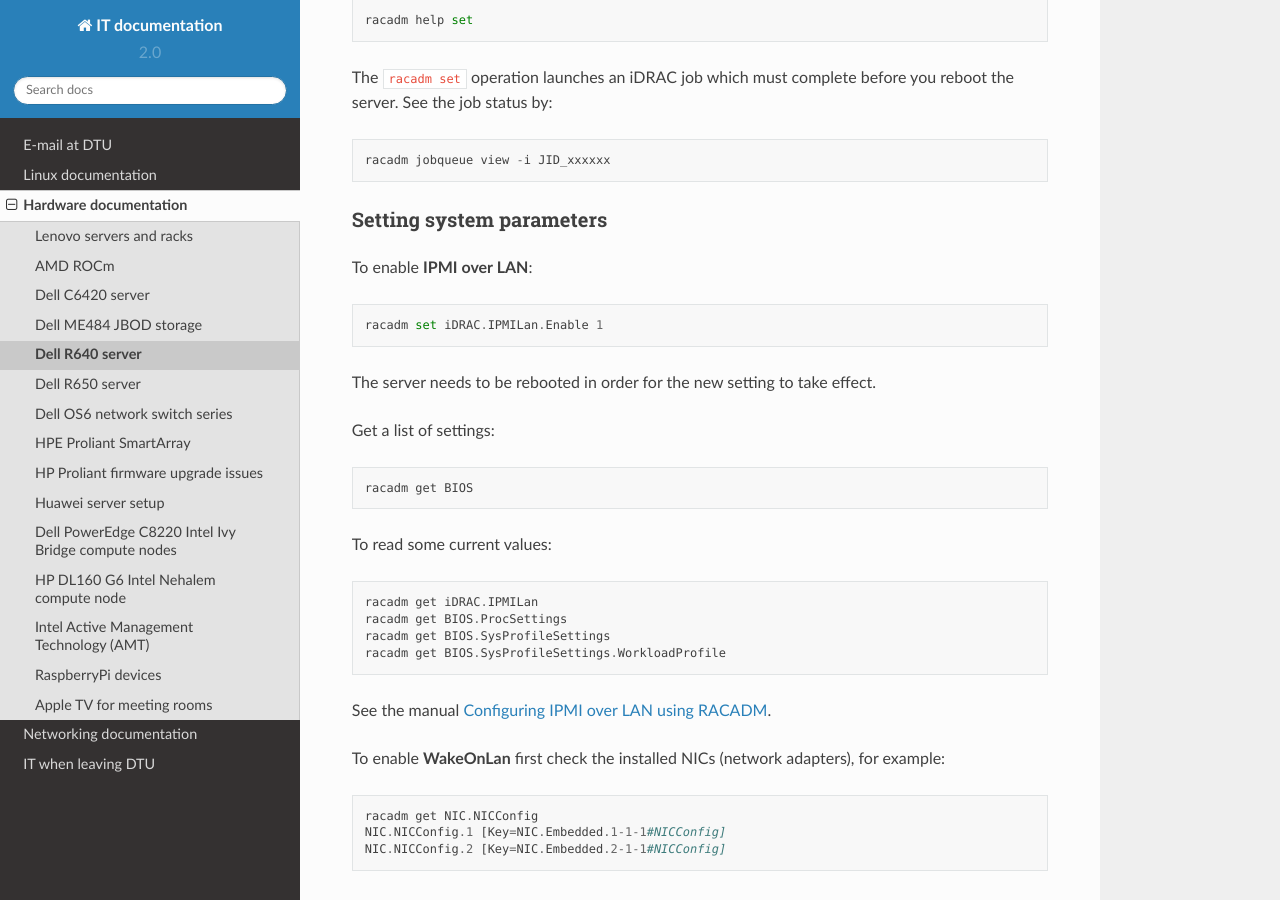
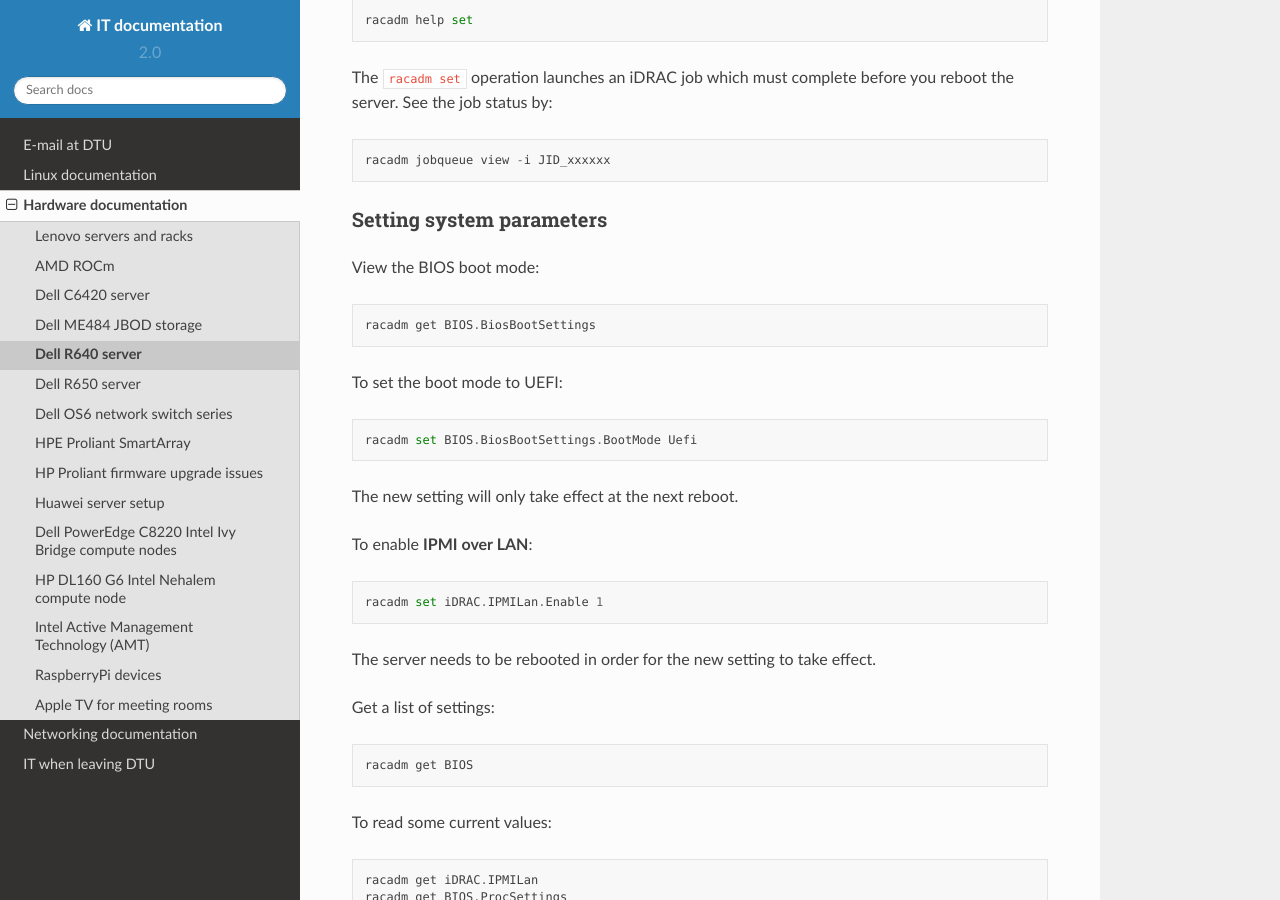
Before and after one commit to OleHolmNielsen/ITwiki, a Sphinx documentation site: the page built from docs/Dell_R640.rst, in a window 1280 px wide and 900 px high, scrolled down 5179 px. Built offline with Sphinx 7.4.7 and the Read the Docs theme 2.0.0, drawn with Linux system fonts in a browser that asks for light colours.

Commit message:
set the boot mode to UEFI

```diff
--- a/docs/Dell_R640.rst
+++ b/docs/Dell_R640.rst
@@ -185,6 +185,16 @@ See the job status by::
 
 Setting system parameters
 -------------------------
+
+View the BIOS boot mode::
+
+  racadm get BIOS.BiosBootSettings
+
+To set the boot mode to UEFI::
+
+  racadm set BIOS.BiosBootSettings.BootMode Uefi
+
+The new setting will only take effect at the next reboot.
 
 To enable **IPMI over LAN**::
 
```
